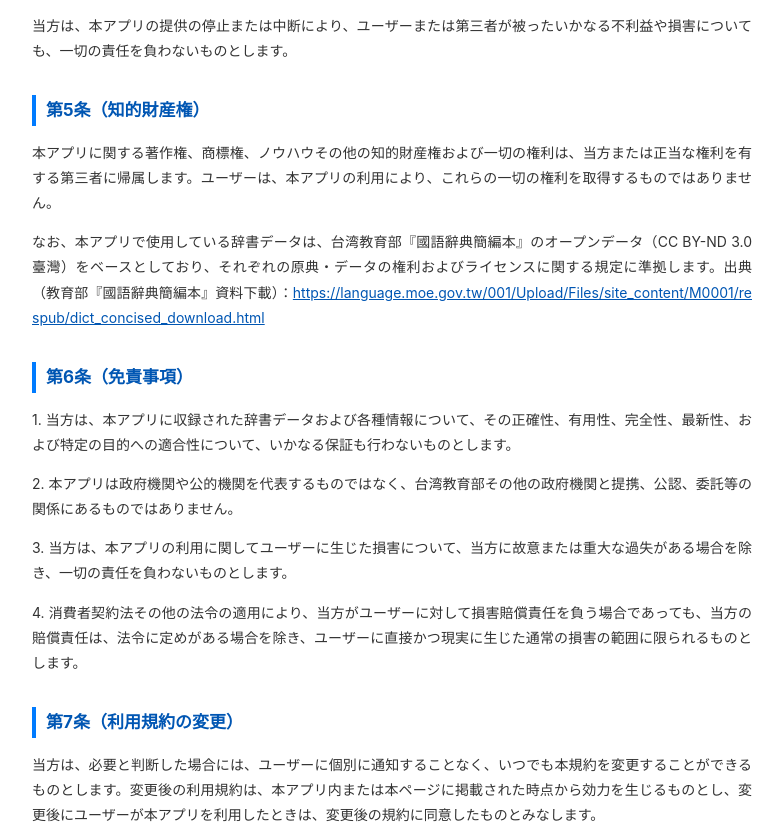
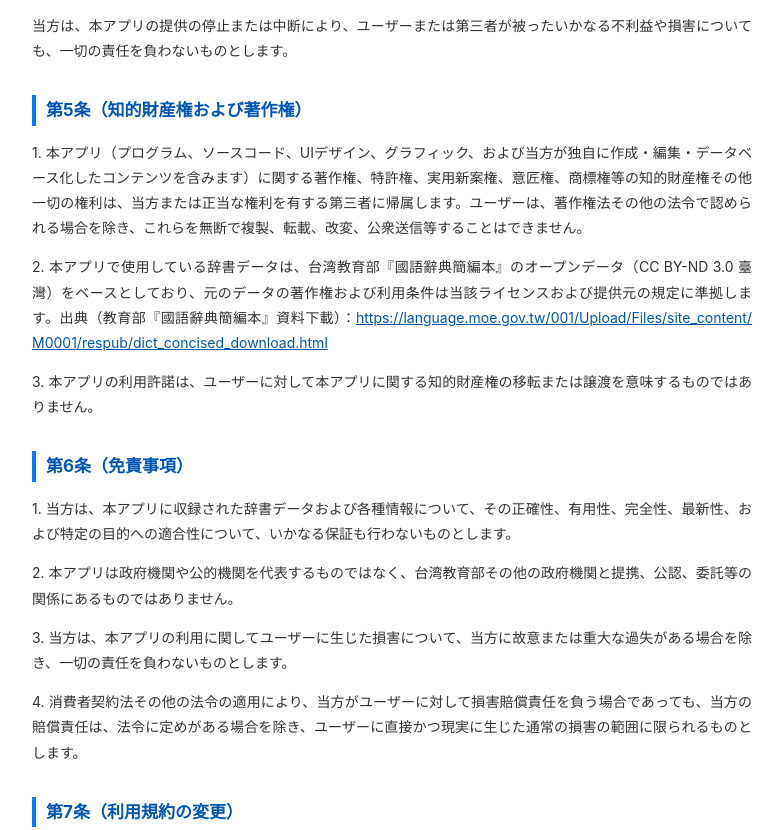
Before and after one commit to twjp-official/twjp-official.github.io, a plain HTML site: page terms/index.html in a window 1280 px wide. Shown: the part 1417-2247 px from the top of the page, without its empty margins (248-1031 px from the left). Drawn offline with Linux system fonts and the light colour scheme.

Commit message:
Update index.html

```diff
--- a/terms/index.html
+++ b/terms/index.html
@@ -100,9 +100,10 @@
         </ul>
         <p>当方は、本アプリの提供の停止または中断により、ユーザーまたは第三者が被ったいかなる不利益や損害についても、一切の責任を負わないものとします。</p>
 
-        <h2>第5条（知的財産権）</h2>
-        <p>本アプリに関する著作権、商標権、ノウハウその他の知的財産権および一切の権利は、当方または正当な権利を有する第三者に帰属します。ユーザーは、本アプリの利用により、これらの一切の権利を取得するものではありません。</p>
-        <p>なお、本アプリで使用している辞書データは、台湾教育部『國語辭典簡編本』のオープンデータ（CC BY-ND 3.0 臺灣）をベースとしており、それぞれの原典・データの権利およびライセンスに関する規定に準拠します。出典（教育部『國語辭典簡編本』資料下載）：<a href="https://language.moe.gov.tw/001/Upload/Files/site_content/M0001/respub/dict_concised_download.html" target="_blank" rel="noopener noreferrer">https://language.moe.gov.tw/001/Upload/Files/site_content/M0001/respub/dict_concised_download.html</a></p>
+        <h2>第5条（知的財産権および著作権）</h2>
+        <p>1. 本アプリ（プログラム、ソースコード、UIデザイン、グラフィック、および当方が独自に作成・編集・データベース化したコンテンツを含みます）に関する著作権、特許権、実用新案権、意匠権、商標権等の知的財産権その他一切の権利は、当方または正当な権利を有する第三者に帰属します。ユーザーは、著作権法その他の法令で認められる場合を除き、これらを無断で複製、転載、改変、公衆送信等することはできません。</p>
+        <p>2. 本アプリで使用している辞書データは、台湾教育部『國語辭典簡編本』のオープンデータ（CC BY-ND 3.0 臺灣）をベースとしており、元のデータの著作権および利用条件は当該ライセンスおよび提供元の規定に準拠します。出典（教育部『國語辭典簡編本』資料下載）：<a href="https://language.moe.gov.tw/001/Upload/Files/site_content/M0001/respub/dict_concised_download.html" target="_blank" rel="noopener noreferrer">https://language.moe.gov.tw/001/Upload/Files/site_content/M0001/respub/dict_concised_download.html</a></p>
+        <p>3. 本アプリの利用許諾は、ユーザーに対して本アプリに関する知的財産権の移転または譲渡を意味するものではありません。</p>
 
         <h2>第6条（免責事項）</h2>
         <p>1. 当方は、本アプリに収録された辞書データおよび各種情報について、その正確性、有用性、完全性、最新性、および特定の目的への適合性について、いかなる保証も行わないものとします。</p>
@@ -122,11 +123,12 @@
 
         <h2>第10条（お問い合わせ）</h2>
         <p>本規約または本アプリに関するお問い合わせは、下記のメールアドレスまでお願いいたします。</p>
+
         <p><strong>お問い合わせ窓口：</strong>twjp.official@gmail.com</p>
 
         <div class="footer">
             <p>制定日：2026年11月15日</p>
-            <p>最終改定日：2026年11月23日</p>
+            <p>最終改定日：2026年11月26日</p>
         </div>
     </div>
 </body>
```
